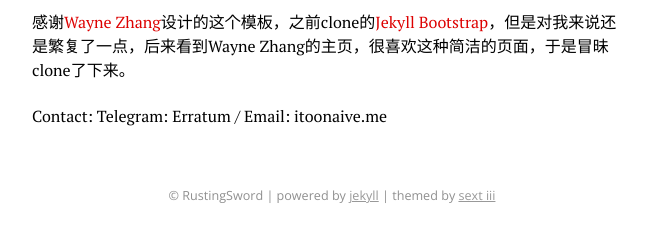
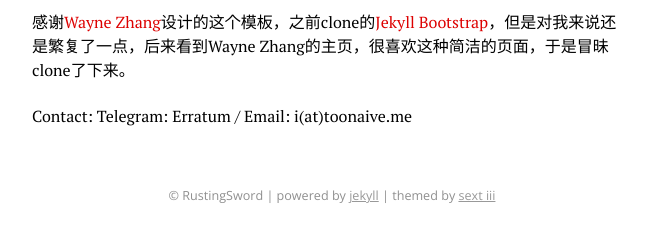
Before and after one commit to RustingSword/rustingsword.github.com, a Jekyll site: the page built from about.md, in a window 1280 px wide. Shown: the part 348-590 px from the top of the page, without its empty margins (308-960 px from the left). Built offline with Jekyll 4.4.1, drawn with Linux system fonts in a browser that asks for light colours.

```diff
--- a/about.md
+++ b/about.md
@@ -9,4 +9,4 @@ comment: true
 
 感谢[Wayne Zhang](http://lhzhang.com/)设计的这个模板，之前clone的[Jekyll Bootstrap](https://github.com/plusjade/jekyll-bootstrap)，但是对我来说还是繁复了一点，后来看到Wayne Zhang的主页，很喜欢这种简洁的页面，于是冒昧clone了下来。
 
-Contact: Telegram: Erratum / Email: i<AT>toonaive.me
+Contact: Telegram: Erratum / Email: i(at)toonaive.me
```
